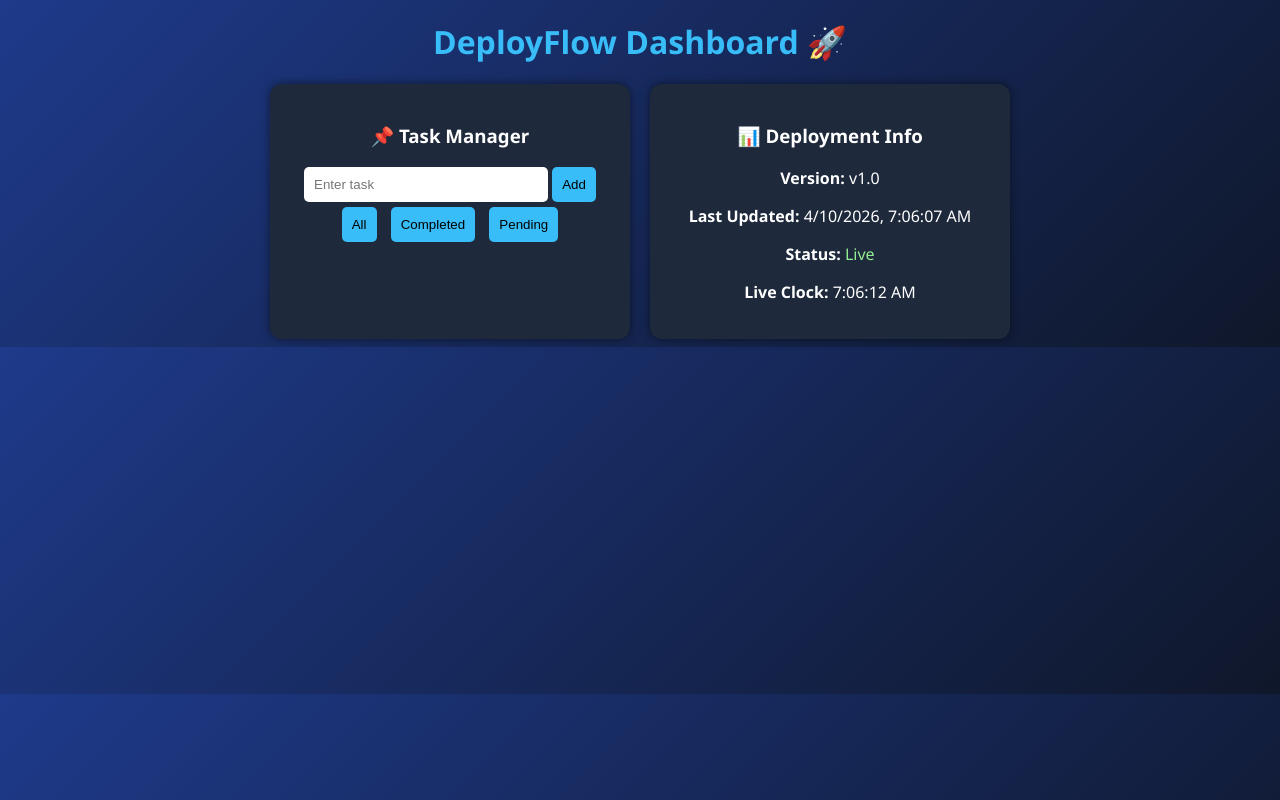
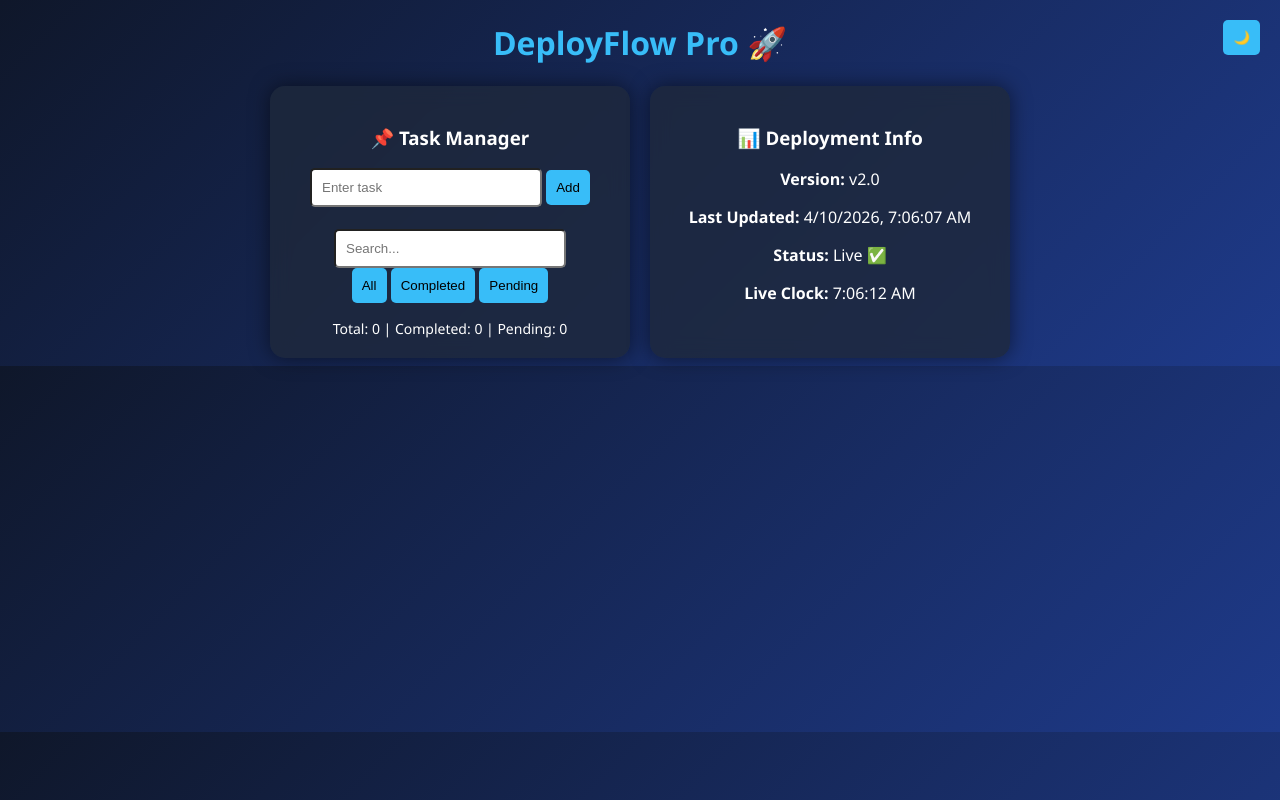
Before and after one commit to Simran24MCC20089/deployflow, a plain HTML site: page index.html in a window 1280 px wide. Drawn offline with Linux system fonts and the light colour scheme.

Commit message:
UI upgraded with new features

```diff
--- a/index.html
+++ b/index.html
@@ -2,18 +2,23 @@
 <html lang="en">
 <head>
 <meta charset="UTF-8">
-<title>DeployFlow Dashboard 🚀</title>
+<title>DeployFlow Pro 🚀</title>
 
 <style>
 body {
   font-family: 'Segoe UI', sans-serif;
-  background: linear-gradient(135deg, #1e3a8a, #0f172a);
+  background: linear-gradient(135deg, #0f172a, #1e3a8a);
   color: white;
   text-align: center;
+  transition: 0.3s;
+}
+
+.light {
+  background: #f1f5f9;
+  color: black;
 }
 
 h1 {
-  margin-top: 20px;
   color: #38bdf8;
 }
 
@@ -25,30 +30,36 @@ h1 {
 }
 
 .card {
-  background: #1e293b;
+  backdrop-filter: blur(10px);
+  background: rgba(30,41,59,0.8);
   padding: 20px;
-  border-radius: 12px;
+  border-radius: 15px;
   width: 320px;
-  box-shadow: 0 0 10px rgba(0,0,0,0.5);
+  box-shadow: 0 0 20px rgba(0,0,0,0.5);
+  transition: 0.3s;
+}
+
+.card:hover {
+  transform: scale(1.03);
 }
 
 input {
   padding: 10px;
-  width: 70%;
-  border: none;
+  width: 65%;
   border-radius: 5px;
 }
 
 button {
   padding: 10px;
+  border-radius: 5px;
+  cursor: pointer;
   background: #38bdf8;
   border: none;
-  border-radius: 5px;
-  cursor: pointer;
+  transition: 0.2s;
 }
 
 button:hover {
-  background: #0ea5e9;
+  transform: scale(1.1);
 }
 
 li {
@@ -66,15 +77,24 @@ li {
   color: gray;
 }
 
-.filters button {
-  margin: 5px;
+.stats {
+  margin-top: 10px;
+  font-size: 14px;
+}
+
+.toggle {
+  position: absolute;
+  top: 20px;
+  right: 20px;
 }
 </style>
 </head>
 
 <body>
 
-<h1>DeployFlow Dashboard 🚀</h1>
+<button class="toggle" onclick="toggleTheme()">🌙</button>
+
+<h1>DeployFlow Pro 🚀</h1>
 
 <div class="container">
 
@@ -84,21 +104,33 @@ li {
 <input id="taskInput" placeholder="Enter task">
 <button onclick="addTask()">Add</button>
 
-<div class="filters">
+<br><br>
+<input id="search" placeholder="Search..." onkeyup="renderTasks()">
+
+<div>
 <button onclick="filterTasks('all')">All</button>
 <button onclick="filterTasks('completed')">Completed</button>
 <button onclick="filterTasks('pending')">Pending</button>
 </div>
 
 <ul id="taskList"></ul>
+
+<div class="stats">
+Total: <span id="total"></span> |
+Completed: <span id="completed"></span> |
+Pending: <span id="pending"></span>
+</div>
+
 </div>
 
 <div class="card">
 <h3>📊 Deployment Info</h3>
-<p><b>Version:</b> <span id="version">v1.0</span></p>
+
+<p><b>Version:</b> <span id="version">v2.0</span></p>
 <p><b>Last Updated:</b> <span id="time"></span></p>
-<p><b>Status:</b> <span style="color:lightgreen;">Live</span></p>
+<p><b>Status:</b> <span id="status">Deploying...</span></p>
 <p><b>Live Clock:</b> <span id="clock"></span></p>
+
 </div>
 
 </div>
@@ -107,62 +139,84 @@ li {
 let tasks = JSON.parse(localStorage.getItem("tasks")) || [];
 let filter = "all";
 
-function saveTasks() {
+function save() {
   localStorage.setItem("tasks", JSON.stringify(tasks));
+}
+
+function addTask() {
+  let input = document.getElementById("taskInput");
+  if (!input.value) return alert("Enter task!");
+
+  tasks.push({ text: input.value, done: false });
+  input.value = "";
+  save();
+  renderTasks();
+
+  alert("Task Added ✅");
+}
+
+function deleteTask(i) {
+  tasks.splice(i, 1);
+  save();
+  renderTasks();
+}
+
+function toggleTask(i) {
+  tasks[i].done = !tasks[i].done;
+  save();
+  renderTasks();
+}
+
+function filterTasks(f) {
+  filter = f;
+  renderTasks();
 }
 
 function renderTasks() {
   let list = document.getElementById("taskList");
+  let search = document.getElementById("search").value.toLowerCase();
   list.innerHTML = "";
 
-  tasks
-    .filter(task => {
-      if (filter === "completed") return task.done;
-      if (filter === "pending") return !task.done;
-      return true;
-    })
-    .forEach((task, index) => {
-      list.innerHTML += `
-      <li class="${task.done ? 'completed' : ''}">
-        <span onclick="toggleTask(${index})">${task.text}</span>
-        <button onclick="deleteTask(${index})">❌</button>
-      </li>`;
-    });
+  let filtered = tasks.filter(t => {
+    if (filter === "completed") return t.done;
+    if (filter === "pending") return !t.done;
+    return true;
+  }).filter(t => t.text.toLowerCase().includes(search));
+
+  filtered.forEach((t, i) => {
+    list.innerHTML += `
+    <li class="${t.done ? 'completed' : ''}">
+      <span onclick="toggleTask(${i})">${t.text}</span>
+      <button onclick="deleteTask(${i})">❌</button>
+    </li>`;
+  });
+
+  document.getElementById("total").innerText = tasks.length;
+  document.getElementById("completed").innerText = tasks.filter(t=>t.done).length;
+  document.getElementById("pending").innerText = tasks.filter(t=>!t.done).length;
 }
 
-function addTask() {
-  let input = document.getElementById("taskInput");
-  if (input.value.trim() === "") return;
-  tasks.push({ text: input.value, done: false });
-  input.value = "";
-  saveTasks();
-  renderTasks();
+// Theme toggle
+function toggleTheme() {
+  document.body.classList.toggle("light");
 }
 
-function deleteTask(index) {
-  tasks.splice(index, 1);
-  saveTasks();
-  renderTasks();
-}
+// Deployment simulation
+setTimeout(()=>{
+  document.getElementById("status").innerText = "Live ✅";
+}, 2000);
 
-function toggleTask(index) {
-  tasks[index].done = !tasks[index].done;
-  saveTasks();
-  renderTasks();
-}
-
-function filterTasks(type) {
-  filter = type;
-  renderTasks();
-}
-
-// Deployment info
+// Time
 document.getElementById("time").innerText = new Date().toLocaleString();
 
-// Live clock
-setInterval(() => {
+setInterval(()=>{
   document.getElementById("clock").innerText = new Date().toLocaleTimeString();
-}, 1000);
+},1000);
+
+// Auto refresh (simulate CI/CD)
+setTimeout(()=>{
+  location.reload();
+}, 20000);
 
 renderTasks();
 </script>
```
